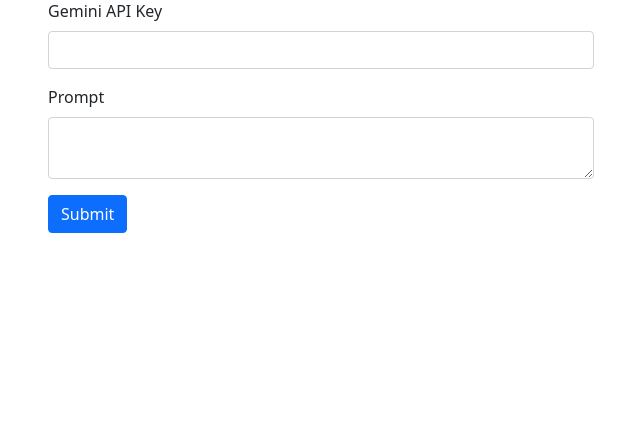
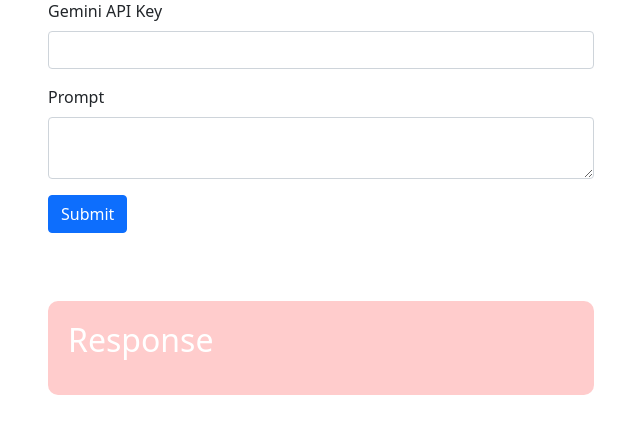
Before and after one commit to satyavanivalavala/LungandColonCancer, a FastAPI app: page /chat in a window 1280 px wide. Shown: the part 147-581 px from the top of the page, without its empty margins (319-959 px from the left). Run offline with FastAPI, Linux system fonts and the light colour scheme.

Commit message:
Update chat.html

```diff
--- a/templates/chat.html
+++ b/templates/chat.html
@@ -49,7 +49,7 @@
       <div class="row justify-content-center mt-5">
         <div class="col-md-6">
           <!-- Display response -->
-          <div id="resultBox" style="display: none;">
+          <div id="resultBox" >
             <h2>Response</h2>
             <p id="responseContent"></p>
           </div>
```
